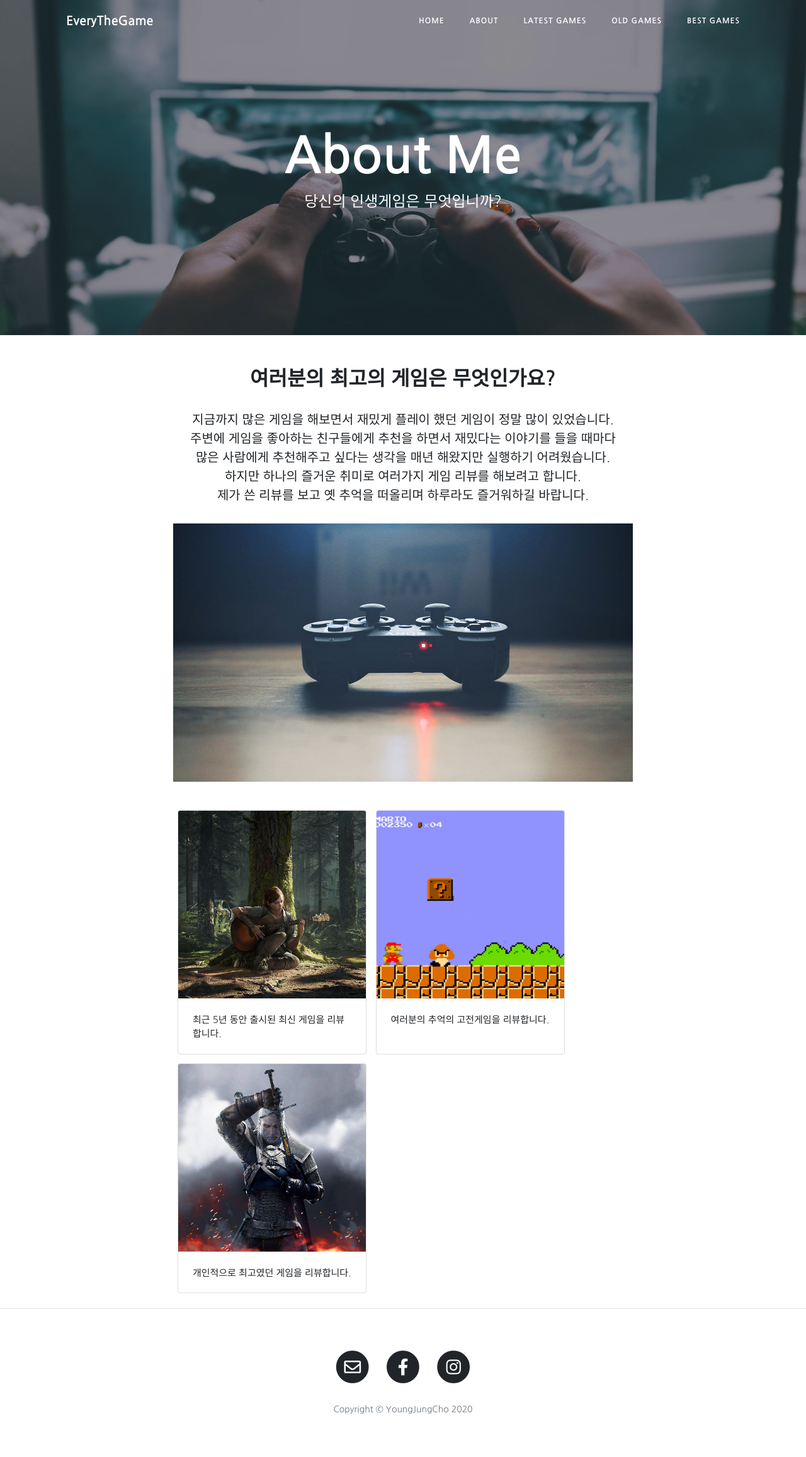
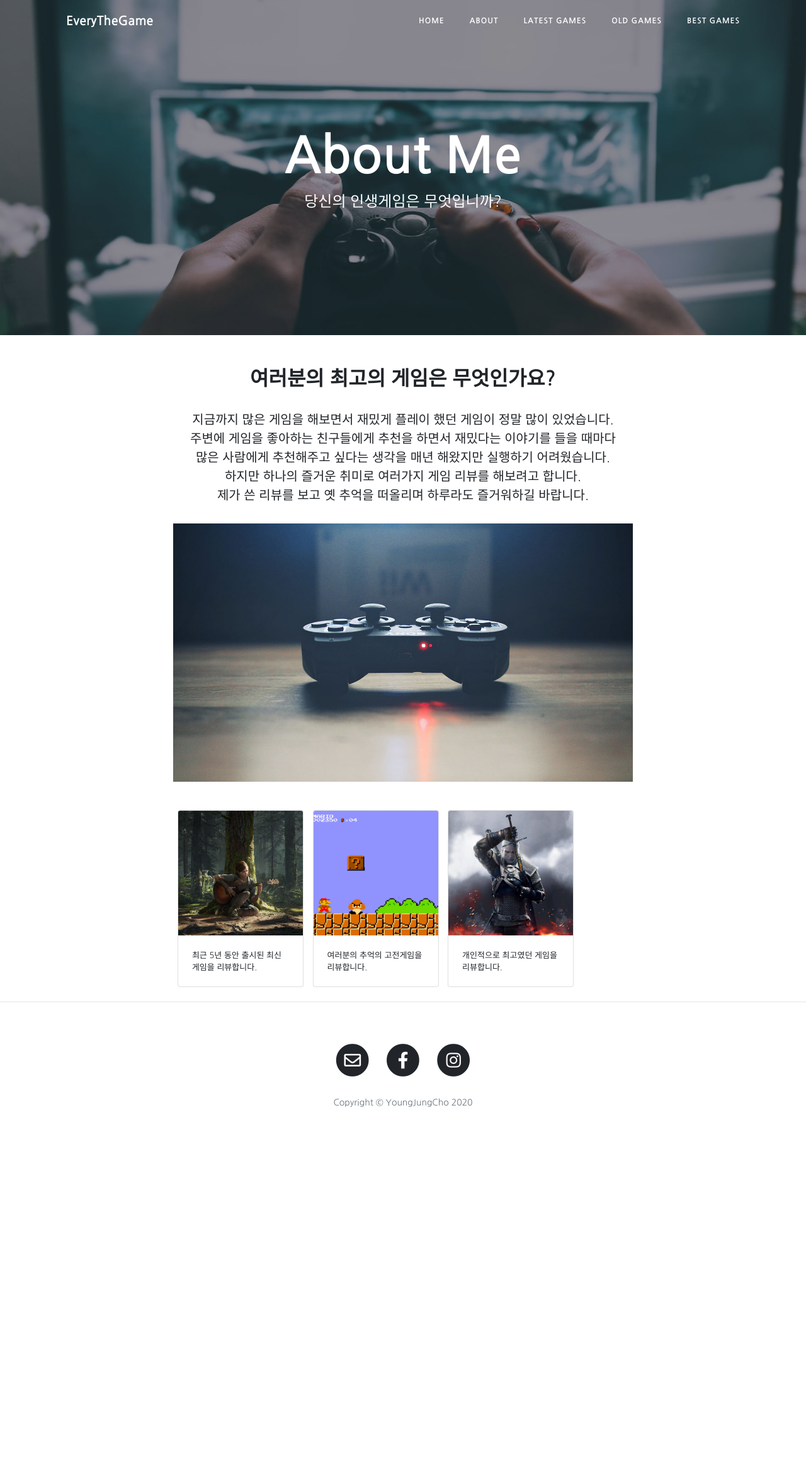
Before and after one commit to youngjungcho/everythegame88, a Jekyll site: the page built from about.html, in a window 1280 px wide. Shown: the whole page at 63% size. Built offline with Jekyll 4.4.1, drawn with Linux system fonts in a browser that asks for light colours; after the commit the page ends 1826 px from its top, so only the background shows below that.

Commit message:
Update about.html

```diff
--- a/about.html
+++ b/about.html
@@ -22,7 +22,7 @@
 
   .card-text {
     margin: 1%;
-    font-size: 15px;
+    font-size: 13px;
   }
 </style>
 
@@ -44,19 +44,19 @@
     <div id="information02">
         <div class="container">
           <div class="row">
-            <div class="card" style="width: 15em;">
+            <div class="card" style="width: 10em;">
               <img src="/img/bg01.jpg" class="card-img-top" alt="최신게임">
               <div class="card-body">
                 <p class="card-text">최근 5년 동안 출시된 최신 게임을 리뷰합니다.</p>
               </div>
             </div>
-            <div class="card" style="width: 15em;">
+            <div class="card" style="width: 10em;">
               <img src="/img/bg02.jpg" class="card-img-top" alt="고전게임">
               <div class="card-body">
                 <p class="card-text">여러분의 추억의 고전게임을 리뷰합니다.</p>
               </div>
             </div>
-            <div class="card" style="width: 15em;">
+            <div class="card" style="width: 10em;">
               <img src="/img/bg03.jpg" class="card-img-top" alt="베스트게임">
               <div class="card-body">
                 <p class="card-text">개인적으로 최고였던 게임을 리뷰합니다.</p>
```
